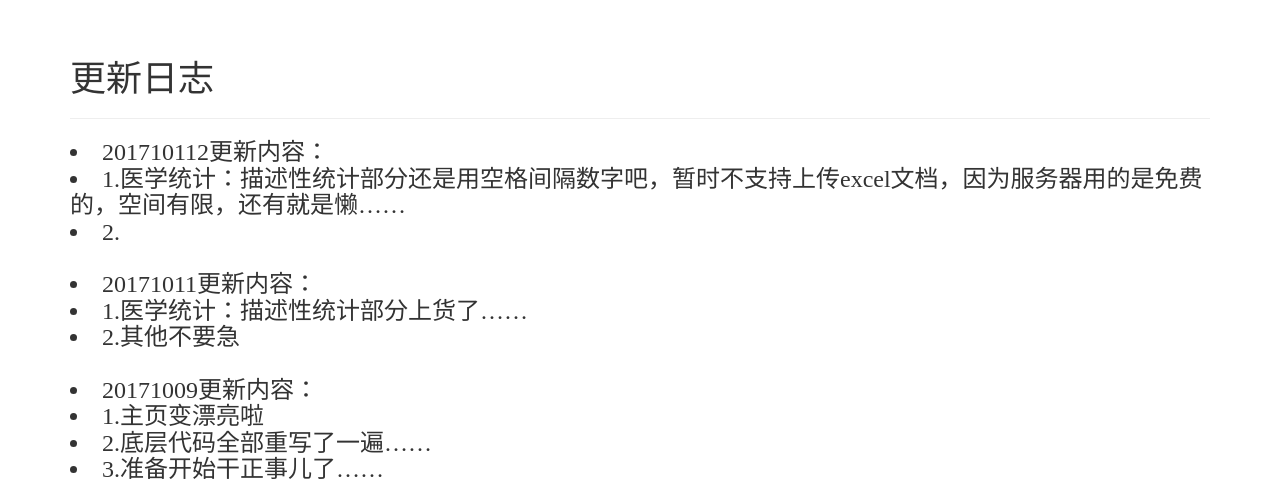
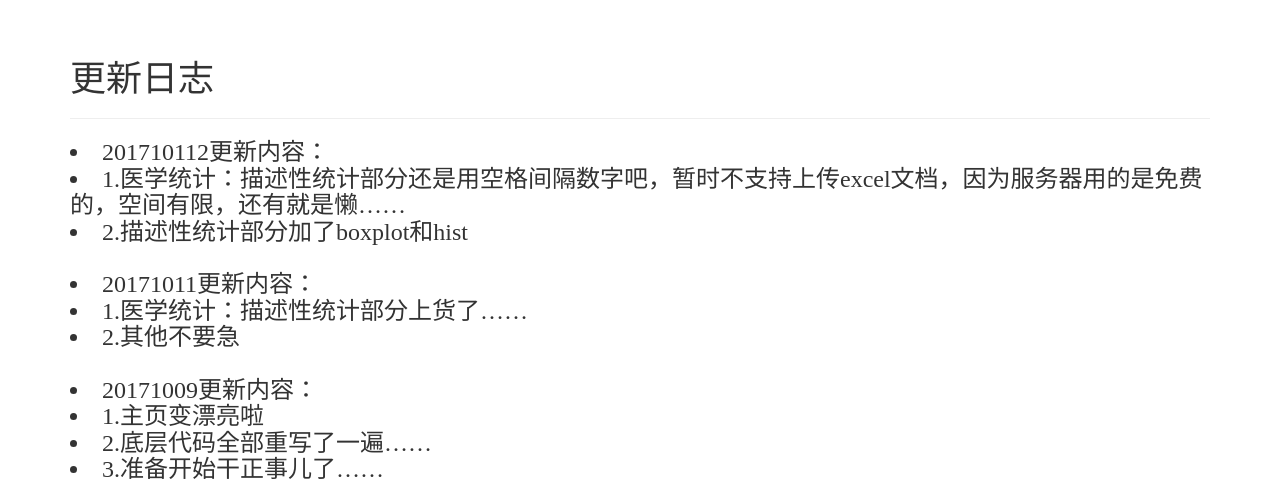
Before and after one commit to crazycatcat/messy-data, a Django app: page /charpters/ in a window 1280 px wide. Shown: the part 71-556 px from the top of the page. Run offline with Django 3.2, Linux system fonts and the light colour scheme; some libraries are stand-ins or nearby versions.

Commit message:
add figure

```diff
--- a/mainsite/templates/mainsite/charpters.html
+++ b/mainsite/templates/mainsite/charpters.html
@@ -9,7 +9,7 @@
 <h3 style='font-family:宋体'>
       <li>201710112更新内容：</li>
 	  <li>1.医学统计：描述性统计部分还是用空格间隔数字吧，暂时不支持上传excel文档，因为服务器用的是免费的，空间有限，还有就是懒……</li>
-	  <li>2.</li>
+	  <li>2.描述性统计部分加了boxplot和hist</li>
 	  <br/>
 	  <li>20171011更新内容：</li>
 	  <li>1.医学统计：描述性统计部分上货了……</li>
--- a/mainsite/views.py
+++ b/mainsite/views.py
@@ -148,11 +148,11 @@ def result(request):
     datacv=round((datastd/datamean*100),3)
 
     pyplot.boxplot(datanum)
-    pyplot.savefig('/home/crazycat/Desktop/MessyData/mainsite/static/images/boxplot.png')
+    pyplot.savefig('mainsite/static/images/boxplot.png')
     pyplot.close()
 
     pyplot.hist(datanum)
-    pyplot.savefig('/home/crazycat/Desktop/MessyData/mainsite/static/images/hist.png')
+    pyplot.savefig('mainsite/static/images/hist.png')
     pyplot.close()
 
 
```
Also changed, not shown: mainsite/static/images/boxplot.png, mainsite/static/images/hist.png.
